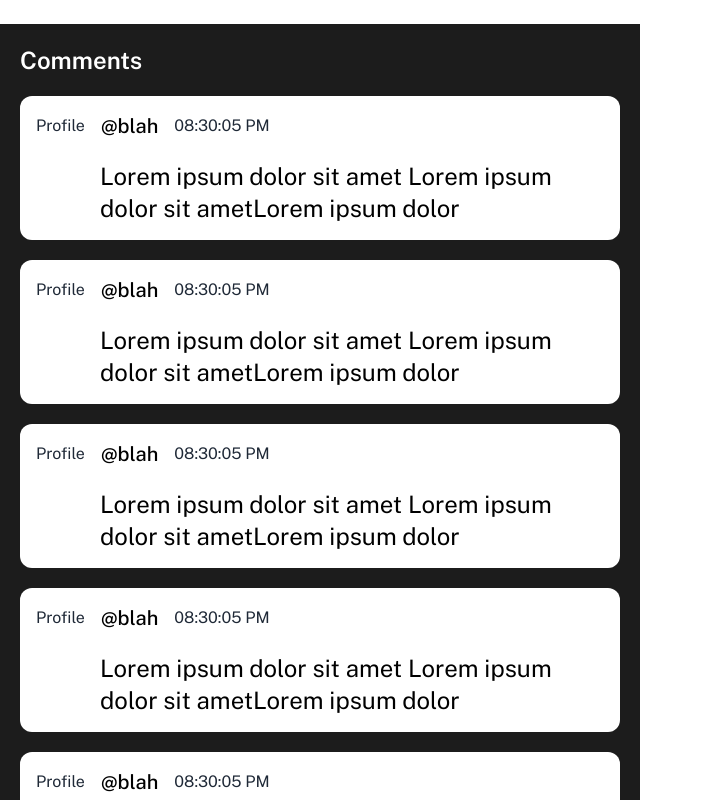
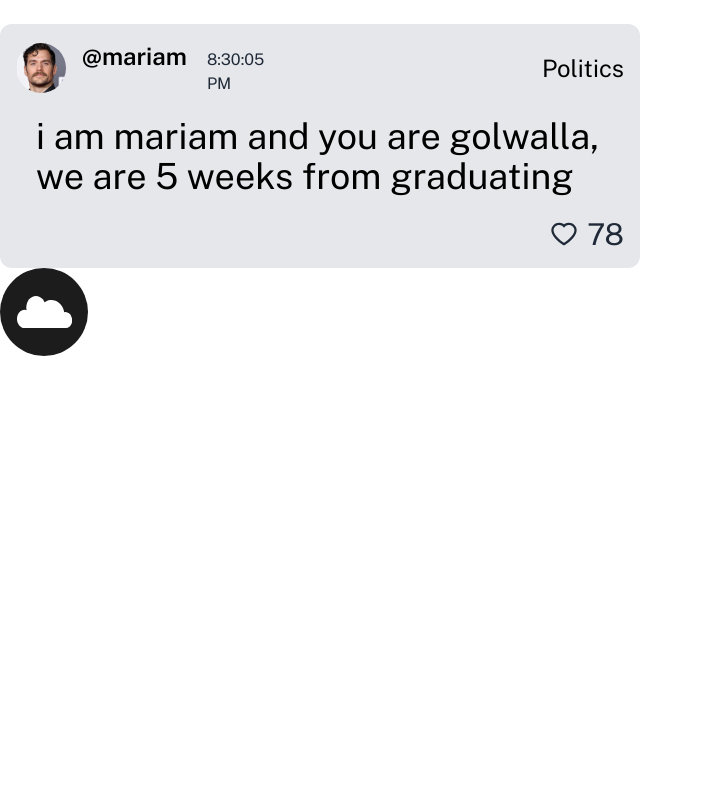
Before and after one commit to UCR-CS110-S23/project-methinks, a Next.js app: page /feed in a window 1280 px wide. Shown: the top 800 px of the page, without its empty margins (0-703 px from the left). Built offline with nearby package versions, Linux system fonts and the light colour scheme.

Commit message:
one post of the feed + onclick for heart and cloud

```diff
--- /dev/null
+++ b/components/Feed/FeedPost.jsx
@@ -0,0 +1,66 @@
+import React, { useState } from "react";
+import Image from "next/image";
+import BlueCloud from "@/components/SVGs/BlueCloud";
+import BlackCloud from "../SVGs/BlackCloud";
+
+import { AiOutlineHeart, AiFillHeart } from "react-icons/ai";
+
+const FeedPost = () => {
+  const [toggle, setToggle] = useState(false);
+  const [newPostToggle, setPostToggle] = useState(false);
+
+  return (
+    <div>
+      <div className="bg-gray-200 w-1/2 flex flex-col rounded-xl gap-y-5 py-4 px-4 ">
+        <div className="flex w-full">
+          <div className="gap-x-4 w-3/4 flex justify-start items-center  ">
+            <Image
+              className="rounded-full"
+              width="50"
+              height="50"
+              src={"/henry2.jpg"}
+              alt="hot hot henry"
+            />
+            <div className="flex items-baseline gap-x-5">
+              <div className=" text-black text-2xl font-semibold">@mariam</div>
+              <div className="text-[##77818A]  text-base ">8:30:05 PM</div>
+            </div>
+          </div>
+          <div className="text-black text-2xl flex justify-end items-center w-full">
+            Politics
+          </div>
+        </div>
+
+        <div className="text-black text-4xl pl-5 font-normal">
+          i am mariam and you are golwalla, we are 5 weeks from graduating
+        </div>
+        <div className=" flex justify-end text-3xl w-full  items-center">
+          {toggle ? (
+            <AiFillHeart
+              className="hover: cursor-pointer"
+              onClick={() => setToggle(!toggle)}
+            />
+          ) : (
+            <AiOutlineHeart
+              className="hover: cursor-pointer"
+              onClick={() => setToggle(!toggle)}
+            />
+          )}
+
+          <div className="pl-2"> 78</div>
+        </div>
+      </div>
+      {newPostToggle ? (
+        <button onClick={() => setPostToggle(false)}>
+          <BlueCloud />
+        </button>
+      ) : (
+        <button onClick={() => setPostToggle(true)}>
+          <BlackCloud />
+        </button>
+      )}
+    </div>
+  );
+};
+
+export default FeedPost;
--- /dev/null
+++ b/components/SVGs/BlackCloud.jsx
@@ -0,0 +1,37 @@
+const BlackCloud = () => {
+  return (
+    <div>
+      <svg
+        width="88"
+        height="88"
+        viewBox="0 0 88 88"
+        fill="none"
+        xmlns="http://www.w3.org/2000/svg"
+      >
+        <circle cx="44" cy="44" r="44" fill="#1C1C1C" />
+        <path
+          d="M32.29 50.9084C32.29 55.9295 28.8672 60 24.645 60C20.4228 60 17 55.9295 17 50.9084C17 45.8872 20.4228 41.8167 24.645 41.8167C28.8672 41.8167 32.29 45.8872 32.29 50.9084Z"
+          fill="white"
+        />
+        <path
+          d="M72 51.9837C72 56.411 68.9712 60 65.235 60C61.4988 60 58.47 56.411 58.47 51.9837C58.47 47.5564 61.4988 43.9674 65.235 43.9674C68.9712 43.9674 72 47.5564 72 51.9837Z"
+          fill="white"
+        />
+        <path
+          d="M45.6 39.4379C45.6 45.7549 41.2784 50.8758 35.9475 50.8758C30.6166 50.8758 26.295 45.7549 26.295 39.4379C26.295 33.1209 30.6166 28 35.9475 28C41.2784 28 45.6 33.1209 45.6 39.4379Z"
+          fill="white"
+        />
+        <path
+          d="M63.8127 51.9243C64.4192 49.6509 64.571 47.2415 64.2562 44.8865C63.9415 42.5316 63.1688 40.2957 61.9992 38.3555C60.8297 36.4154 59.2953 34.8242 57.5174 33.7078C55.7395 32.5913 53.7668 31.9802 51.7552 31.9228C49.7437 31.8653 47.7484 32.3631 45.9272 33.3768C44.106 34.3904 42.5087 35.8922 41.2616 37.7633C40.0145 39.6344 39.1518 41.8236 38.7417 44.1579C38.3316 46.4921 38.3853 48.9074 38.8985 51.2128L51.4426 47.2912L63.8127 51.9243Z"
+          fill="white"
+        />
+        <path
+          d="M18.705 52.831C18.705 48.8716 21.4137 45.6619 24.755 45.6619H65.95C69.2913 45.6619 72 48.8716 72 52.831C72 56.7903 69.2913 60 65.95 60H24.755C21.4137 60 18.705 56.7903 18.705 52.831Z"
+          fill="white"
+        />
+      </svg>
+    </div>
+  );
+};
+
+export default BlackCloud;
--- /dev/null
+++ b/components/SVGs/BlueCloud.jsx
@@ -0,0 +1,31 @@
+const BlueCloud = () => {
+  return (
+    <div>
+      <svg width="88" height="88" viewBox="0 0 88 88" fill="none">
+        <circle cx="44" cy="44" r="44" fill="#BABFF6" />
+        <path
+          d="M32.29 50.9084C32.29 55.9295 28.8672 60 24.645 60C20.4228 60 17 55.9295 17 50.9084C17 45.8872 20.4228 41.8167 24.645 41.8167C28.8672 41.8167 32.29 45.8872 32.29 50.9084Z"
+          fill="white"
+        />
+        <path
+          d="M72 51.9837C72 56.411 68.9712 60 65.235 60C61.4988 60 58.47 56.411 58.47 51.9837C58.47 47.5564 61.4988 43.9674 65.235 43.9674C68.9712 43.9674 72 47.5564 72 51.9837Z"
+          fill="white"
+        />
+        <path
+          d="M45.6 39.4379C45.6 45.7549 41.2784 50.8758 35.9475 50.8758C30.6166 50.8758 26.295 45.7549 26.295 39.4379C26.295 33.1209 30.6166 28 35.9475 28C41.2784 28 45.6 33.1209 45.6 39.4379Z"
+          fill="white"
+        />
+        <path
+          d="M63.8127 51.9243C64.4192 49.6509 64.571 47.2415 64.2562 44.8865C63.9415 42.5316 63.1688 40.2957 61.9992 38.3555C60.8297 36.4154 59.2953 34.8242 57.5174 33.7078C55.7395 32.5913 53.7668 31.9802 51.7552 31.9228C49.7437 31.8653 47.7484 32.3631 45.9272 33.3768C44.106 34.3904 42.5087 35.8922 41.2616 37.7633C40.0145 39.6344 39.1518 41.8236 38.7417 44.1579C38.3316 46.4921 38.3853 48.9074 38.8985 51.2128L51.4426 47.2912L63.8127 51.9243Z"
+          fill="white"
+        />
+        <path
+          d="M18.705 52.831C18.705 48.8716 21.4137 45.6619 24.755 45.6619H65.95C69.2913 45.6619 72 48.8716 72 52.831C72 56.7903 69.2913 60 65.95 60H24.755C21.4137 60 18.705 56.7903 18.705 52.831Z"
+          fill="white"
+        />
+      </svg>
+    </div>
+  );
+};
+
+export default BlueCloud;
--- a/pages/feed.js
+++ b/pages/feed.js
@@ -1,10 +1,10 @@
 import React from "react";
-import Comments from "@/components/Feed/Comments";
+import FeedPost from "@/components/Feed/FeedPost";
 
 const Feed = () => {
   return (
-    <div className="">
-      <Comments />
+    <div className="w-full h-full">
+      <FeedPost />
     </div>
   );
 };
```
Also changed, not shown: public/henry2.jpg (added).
